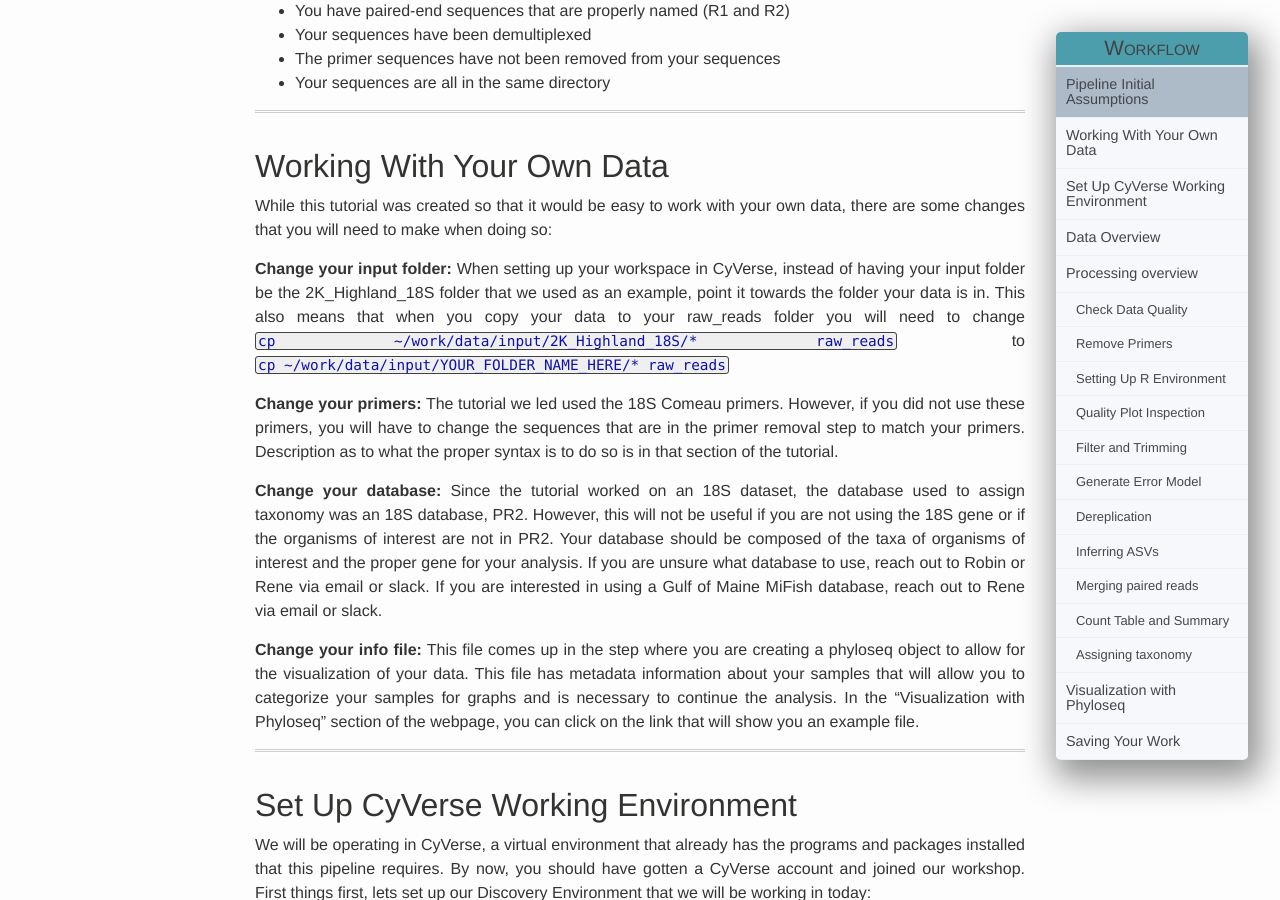
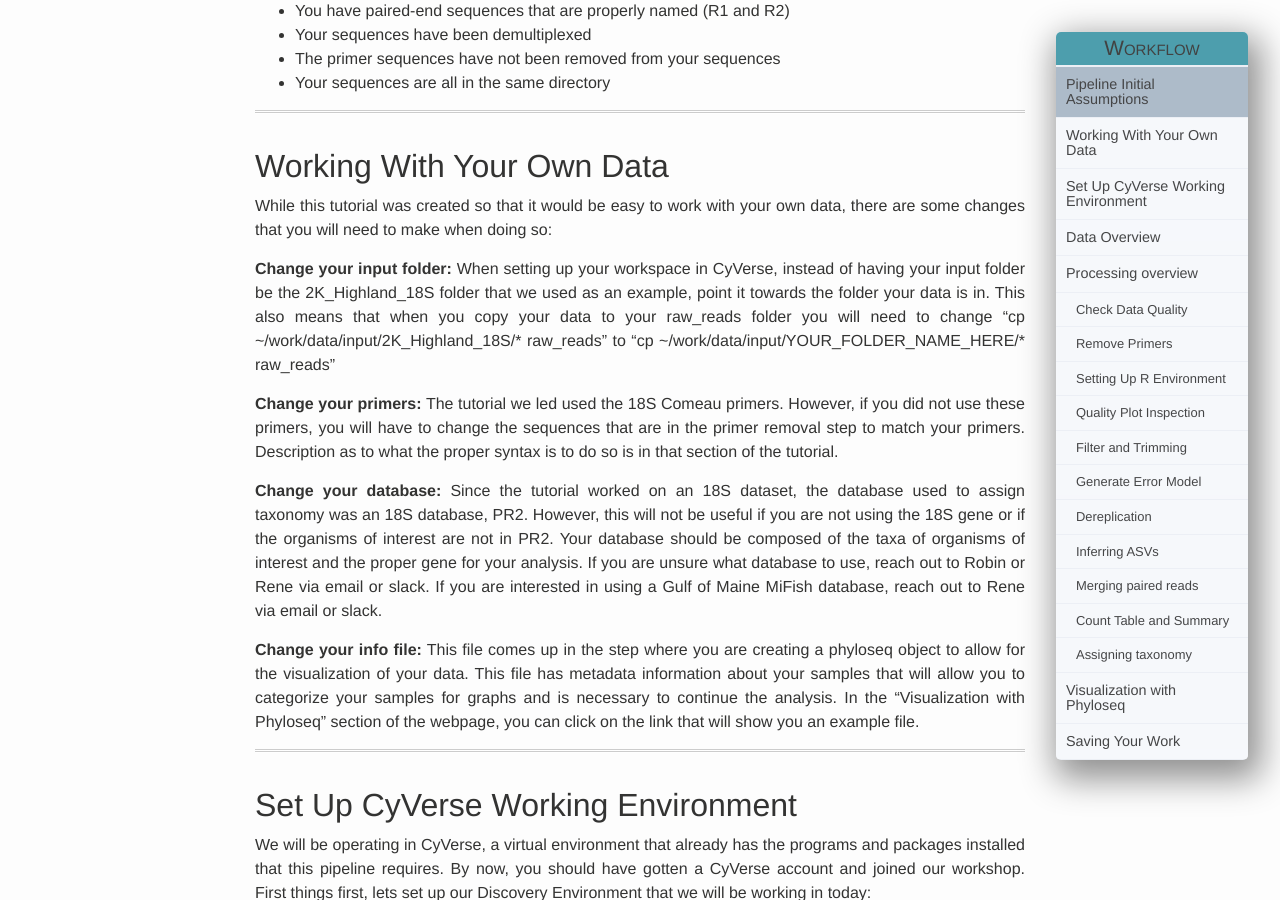
Before and after one commit to Maine-eDNA/Maine-eDNA.github.io, a Jekyll site: the page built from Tutorial/index.md, in a window 1280 px wide and 900 px high, scrolled down 609 px. Built offline with Jekyll 4.4.1, drawn with Linux system fonts in a browser that asks for light colours; some of the changed text lies outside the part shown.

Commit message:
fixed layout

````diff
--- a/Tutorial/index.md
+++ b/Tutorial/index.md
@@ -38,7 +38,7 @@ This workflow assumes that your sequencing data meets certain criteria:
 # Working With Your Own Data
 While this tutorial was created so that it would be easy to work with your own data, there are some changes that you will need to make when doing so:
 
-**Change your input folder:** When setting up your workspace in CyVerse, instead of having your input folder be the 2K_Highland_18S folder that we used as an example, point it towards the folder your data is in. This also means that when you copy your data to your raw_reads folder you will need to change `cp ~/work/data/input/2K_Highland_18S/* raw_reads` to `cp ~/work/data/input/YOUR_FOLDER_NAME_HERE/* raw_reads`
+**Change your input folder:** When setting up your workspace in CyVerse, instead of having your input folder be the 2K_Highland_18S folder that we used as an example, point it towards the folder your data is in. This also means that when you copy your data to your raw_reads folder you will need to change "cp ~/work/data/input/2K_Highland_18S/* raw_reads" to "cp ~/work/data/input/YOUR_FOLDER_NAME_HERE/* raw_reads"
 
 **Change your primers:** The tutorial we led used the 18S Comeau primers. However, if you did not use these primers, you will have to change the sequences that are in the primer removal step to match your primers. Description as to what the proper syntax is to do so is in that section of the tutorial.
 
@@ -650,7 +650,7 @@ To copy all of the files and directories generated in this workflow to your outp
 cp -r ~/work/* ~/work/data/output/
 ```
 
-Note: when you run this, you **will** get the following two statements, saying it cannot copy your "home" and "data" directories into your "output" directory. **This is okay, we do not want those directories copied over anyways**
+Note: when you run this, you **will** get the following two statements, saying it cannot copy your "home" and "data" directories into your "output" directory. **This is okay, we do not want those directories copied over anyways.**
 
 ```
 cp: cannot create symbolic link '/home/rstudio/work/data/iutput/data': Input/output error
@@ -660,3 +660,10 @@ cp: cannot create symbolic link '/home/rstudio/work/data/iutput/home': Input/out
 ---
 ---
 <br>
+
+That's it! Any questions or concerns about your analysis, feel free to reach out!
+
+
+---
+---
+<br>
````
